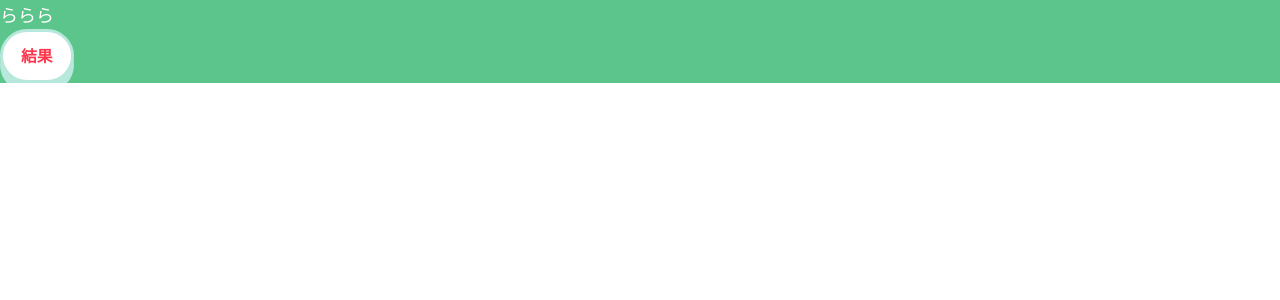
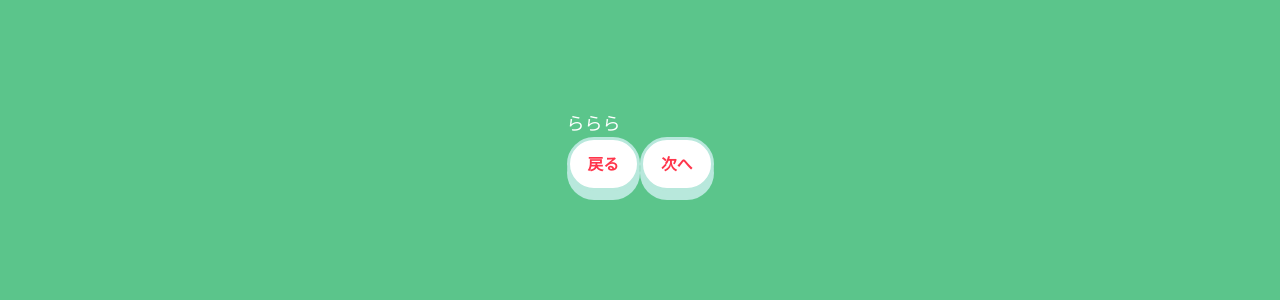
Before and after one commit to pachikuriii/yametara, a Next.js app: page /questions/8 in a window 1280 px wide. Shown: the top 300 px of the page. Built offline with nearby package versions, Linux system fonts and the light colour scheme.

Commit message:
質問ページ用のcssファイルを作成し、読み込み

```diff
--- a/src/pages/questions/1.tsx
+++ b/src/pages/questions/1.tsx
@@ -1,5 +1,6 @@
 import Head from 'next/head';
 import ButtonsPager from '../../components/molecules/buttons-pager';
+import styles from '../../styles/Question.module.css';
 
 export default function Home() {
   return (
@@ -9,7 +10,7 @@ export default function Home() {
           yametara | 退職後の手続きシミュレーター | 今回の退職について
         </title>
       </Head>
-      <main>
+      <main className={styles.main}>
         <div>
           <p>ららら</p>
           <ButtonsPager></ButtonsPager>
--- a/src/pages/questions/2.tsx
+++ b/src/pages/questions/2.tsx
@@ -1,15 +1,16 @@
 import Head from 'next/head';
 import ButtonsPager from '../../components/molecules/buttons-pager';
+import styles from '../../styles/Question.module.css';
 
 export default function Home() {
   return (
     <>
       <Head>
         <title>
-          yametara | 退職後の手続きシミュレーター | 今回の退職について
+          yametara | 退職後の手続きシミュレーター | 退職後の予定について
         </title>
       </Head>
-      <main>
+      <main className={styles.main}>
         <div>
           <p>ららら</p>
           <ButtonsPager></ButtonsPager>
--- a/src/pages/questions/3.tsx
+++ b/src/pages/questions/3.tsx
@@ -1,15 +1,14 @@
 import Head from 'next/head';
 import ButtonsPager from '../../components/molecules/buttons-pager';
+import styles from '../../styles/Question.module.css';
 
 export default function Home() {
   return (
     <>
       <Head>
-        <title>
-          yametara | 退職後の手続きシミュレーター | 今回の退職について
-        </title>
+        <title>yametara | 退職後の手続きシミュレーター | あなたについて</title>
       </Head>
-      <main>
+      <main className={styles.main}>
         <div>
           <p>ららら</p>
           <ButtonsPager></ButtonsPager>
--- a/src/pages/questions/4.tsx
+++ b/src/pages/questions/4.tsx
@@ -1,15 +1,16 @@
 import Head from 'next/head';
 import ButtonsPager from '../../components/molecules/buttons-pager';
+import styles from '../../styles/Question.module.css';
 
 export default function Home() {
   return (
     <>
       <Head>
         <title>
-          yametara | 退職後の手続きシミュレーター | 今回の退職について
+          yametara | 退職後の手続きシミュレーター | あなたの家族について
         </title>
       </Head>
-      <main>
+      <main className={styles.main}>
         <div>
           <p>ららら</p>
           <ButtonsPager></ButtonsPager>
--- a/src/pages/questions/5.tsx
+++ b/src/pages/questions/5.tsx
@@ -1,15 +1,16 @@
 import Head from 'next/head';
 import ButtonsPager from '../../components/molecules/buttons-pager';
+import styles from '../../styles/Question.module.css';
 
 export default function Home() {
   return (
     <>
       <Head>
         <title>
-          yametara | 退職後の手続きシミュレーター | 今回の退職について
+          yametara | 退職後の手続きシミュレーター | 雇用保険について
         </title>
       </Head>
-      <main>
+      <main className={styles.main}>
         <div>
           <p>ららら</p>
           <ButtonsPager></ButtonsPager>
--- a/src/pages/questions/6.tsx
+++ b/src/pages/questions/6.tsx
@@ -1,15 +1,16 @@
 import Head from 'next/head';
 import ButtonsPager from '../../components/molecules/buttons-pager';
+import styles from '../../styles/Question.module.css';
 
 export default function Home() {
   return (
     <>
       <Head>
         <title>
-          yametara | 退職後の手続きシミュレーター | 今回の退職について
+          yametara | 退職後の手続きシミュレーター | 健康保険について
         </title>
       </Head>
-      <main>
+      <main className={styles.main}>
         <div>
           <p>ららら</p>
           <ButtonsPager></ButtonsPager>
--- a/src/pages/questions/7.tsx
+++ b/src/pages/questions/7.tsx
@@ -1,15 +1,16 @@
 import Head from 'next/head';
 import ButtonsPager from '../../components/molecules/buttons-pager';
+import styles from '../../styles/Question.module.css';
 
 export default function Home() {
   return (
     <>
       <Head>
         <title>
-          yametara | 退職後の手続きシミュレーター | 今回の退職について
+          yametara | 退職後の手続きシミュレーター | 健康保険について
         </title>
       </Head>
-      <main>
+      <main className={styles.main}>
         <div>
           <p>ららら</p>
           <ButtonsPager></ButtonsPager>
--- a/src/pages/questions/8.tsx
+++ b/src/pages/questions/8.tsx
@@ -1,21 +1,17 @@
 import Head from 'next/head';
-import Link from 'next/link';
-import Button from '../../components/atoms/button';
+import ButtonsPager from '../../components/molecules/buttons-pager';
+import styles from '../../styles/Question.module.css';
 
 export default function Home() {
   return (
     <>
       <Head>
-        <title>
-          yametara | 退職後の手続きシミュレーター | 今回の退職について
-        </title>
+        <title>yametara | 退職後の手続きシミュレーター | 住民税について</title>
       </Head>
-      <main>
+      <main className={styles.main}>
         <div>
           <p>ららら</p>
-          <Link href='/result'>
-            <Button>結果</Button>
-          </Link>
+          <ButtonsPager></ButtonsPager>
         </div>
       </main>
     </>
--- /dev/null
+++ b/src/styles/Question.module.css
@@ -0,0 +1,8 @@
+.main {
+  display: flex;
+  flex-direction: column;
+  justify-content: space-between;
+  align-items: center;
+  padding: 6rem;
+  min-height: 100vh;
+}
```
